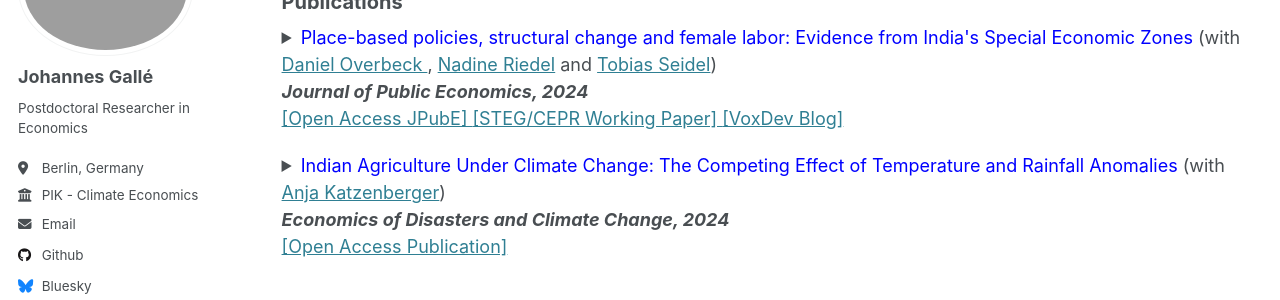
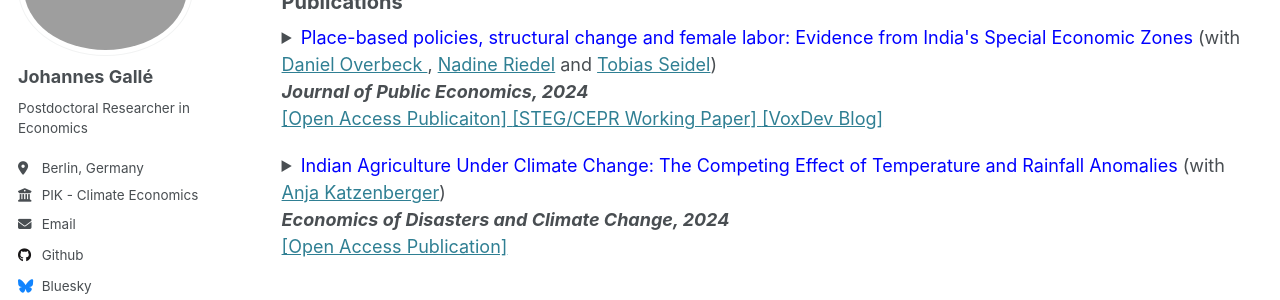
Before and after one commit to johannesgalle/johannesgalle.github.io, a Jekyll site: the page built from _pages/research.html, in a window 1280 px wide and 1157 px high. Shown: the part 184-484 px from the top of the window. Built offline with Jekyll 4.4.1, drawn with Linux system fonts in a browser that asks for light colours; part of the change alters nothing that is shown.

Commit message:
Update research.html

```diff
--- a/_pages/research.html
+++ b/_pages/research.html
@@ -6,7 +6,7 @@ author_profile: true
 ---
 <h2 style="font-size: 20px;">Publications</h2>
 
-<!-- First Publication -->
+<!--Publication -->
 <details>
   <summary markdown="span"><font color="blue">Place-based policies, structural change and female labor: Evidence from India's Special Economic Zones</font>
   (with <a href="https://danieloverbeck.github.io/" target="_blank"> Daniel Overbeck </a> ,  <a href="https://sites.google.com/view/riedeleconomics/welcome" target="_blank">Nadine Riedel</a> and <a href="https://sites.google.com/site/tobiasseideluni/home-1" target="_blank">Tobias Seidel</a>) <br />
@@ -21,12 +21,12 @@ no evidence for heterogeneous effects between privately and publicly run SEZs or
 different industry denominations.</p>
 
   </details>
-  <a href="https://www.sciencedirect.com/science/article/pii/S0047272724001956" target="_blank">[Open Access JPubE] </a>
+  <a href="https://www.sciencedirect.com/science/article/pii/S0047272724001956" target="_blank">[Open Access Publicaiton] </a>
  <a href="https://steg.cepr.org/publications/place-based-policies-structural-change-and-female-labor-evidence-indias-special" target="_blank">[STEG/CEPR Working Paper] </a>
 <a href="https://voxdev.org/topic/macroeconomics-growth/place-based-policy-india-how-special-economic-zones-promoted-structural" target="_blank">[VoxDev Blog] </a>
 <div style="height: 20px;"></div>
 
-<!-- Second Publication -->
+<!--Publication -->
 <details>
   <summary markdown="span">
     <font color="blue">Indian Agriculture Under Climate Change: The Competing Effect of Temperature and Rainfall Anomalies</font>
@@ -51,7 +51,7 @@ different industry denominations.</p>
 
 <h2 style="font-size: 20px;">Working Papers</h2>
 
-<!-- Second Publication -->
+<!--Publication -->
 <details>
   <summary markdown="span">
     <font color="blue">City Shape and Air Pollution</font>
@@ -70,7 +70,7 @@ different industry denominations.</p>
 <div style="height: 20px;"></div>
 
 <h2 style="font-size: 20px;">Selected Work in Progress</h2>
-<!-- Second Publication -->
+<!--Publication -->
 <details>
   <summary markdown="span">
     <font color="blue">Carbon taxation and firm behavior in emerging economies: Evidence from South Africa</font>
@@ -93,3 +93,26 @@ on firm performance on average.
 <div style="height: 20px;"></div>
 
 <h2 style="font-size: 20px;">Other</h2>
+  <!--Publication -->
+<details>
+  <summary markdown="span">
+    <font color="blue">Distributional Effects of Energy Innovation</font>
+    (with <a href="https://www.ct-economics.net/en/aboutk"> Michael Jakob </a> , <a href="https://www.mcc-berlin.net/en/about/team/steckel-jan.html" target="_blank"> Jan Steckel </a> <br />
+    <b><i>Forthcoming in the HAndbook of Energy innovation</i></b>
+  </summary>
+
+  <p style="font-size: 16px;">
+This chapter conceptualizes the distributional impacts of energy innovation adoption. Fol-
+lowing the existing literature on energy innovation, we provide a conceptual framework
+to map costs and benefits from energy innovation adoption at various levels, including
+households, firms, and governments. We first conceptualize the relevant decision-making
+dimensions at the micro and the macro level for determining distributional effects of energy
+innovation adoption. We then illustrate how the conceptualization can be applied to Indian
+household consumption data. Our results are twofold. First, the conceptual findings res-
+onate well with empirical findings showing that early adopters of energy innovation tend to
+be richer households. Second, as long as energy innovation policy induced costs are propor-
+tional to income, they do not create additional vertical distributional impacts. Finally, we
+discuss how costs and benefits of energy innovation on avoided climate impacts and stranded
+assets would be distributed.
+  </p>
+<div style="height: 20px;"></div>
```
